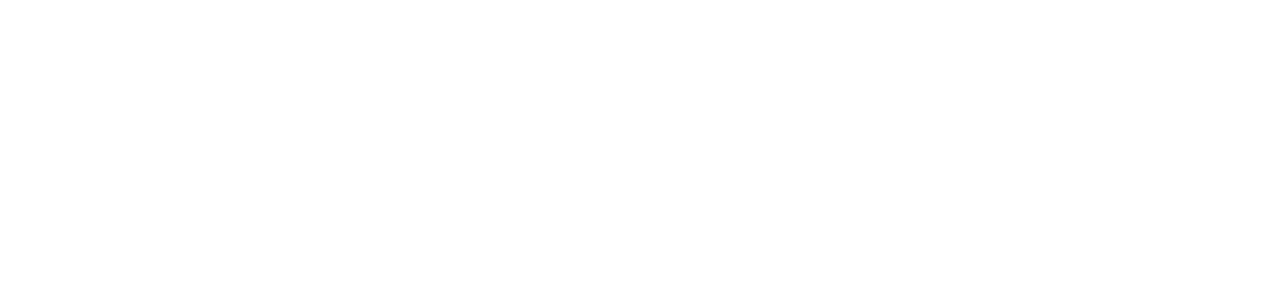
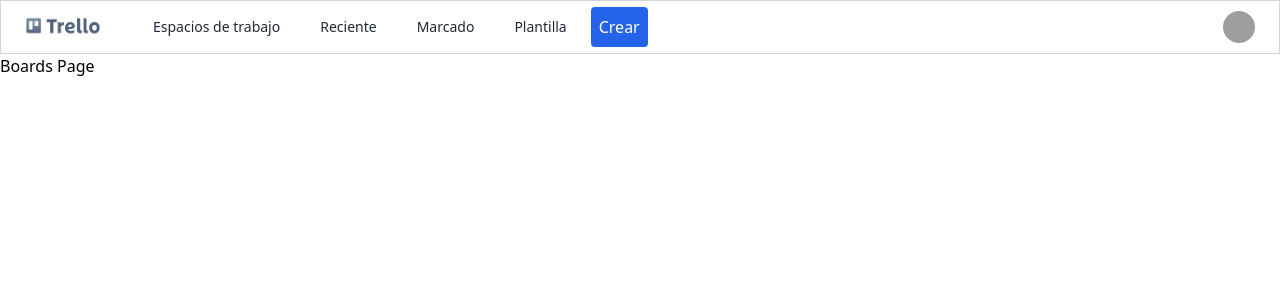
Before and after one commit to brendasutara/trello-clone, an Angular app: page /boards in a window 1280 px wide. Before the commit this address led to /. Shown: the top 300 px of the page. Built offline with nearby package versions, Linux system fonts and the light colour scheme; grey boxes are pictures that could not be loaded.

Commit message:
Maquetado navbar

```diff
--- a/src/app/app.routes.ts
+++ b/src/app/app.routes.ts
@@ -1,9 +1,15 @@
 import { Routes } from '@angular/router';
+
 import { LoginComponent } from './pages/login/login.component';
+import { BoardsComponent } from './pages/boards/boards.component';
 
 export const routes: Routes = [
   {
     path: 'login',
     component: LoginComponent
+  },
+  {
+    path: 'boards',
+    component: BoardsComponent
   }
 ];
--- a/src/app/components/btn/btn.component.html
+++ b/src/app/components/btn/btn.component.html
@@ -1,7 +1,7 @@
 <button
   [type]="typeBtn"
   [ngClass]="colors"
-  class="w-full text-white rounded p-2 text-base font-bold"
+  class="w-full text-white rounded p-2 text-base"
 >
   <ng-content></ng-content>
 </button>
--- a/src/app/components/btn/btn.component.ts
+++ b/src/app/components/btn/btn.component.ts
@@ -20,12 +20,10 @@
     return {
       'bg-green-apple': this.color === 'apple',
       'hover:bg-green-apple-light': this.color === 'apple',
-      'bg-primary-700': this.color === 'primary',
-      'hover:bg-primary-800': this.color === 'primary',
-      'focus:ring-primary-300': this.color === 'primary',
+      'bg-blue-600': this.color === 'primary',
+      'hover:bg-blue-800': this.color === 'primary',
       'bg-red-700': this.color === 'red',
       'hover:bg-red-800': this.color === 'red',
-      'focus:ring-red-300': this.color === 'red',
     };
   }
 }
--- /dev/null
+++ b/src/app/components/navbar/navbar.component.html
@@ -0,0 +1,70 @@
+<nav class="border-gray-300 px-6 border py-1">
+  <div class="flex flex-wrap justify-between items-center">
+    <div class="flex items-center">
+      <a routerLink="/">
+        <img
+          loading="lazy"
+          class="w-20 mr-8"
+          src="/assets/images/logo/logo-gradient-neutral-trello.png"
+          alt="logo"
+        />
+      </a>
+      <div class="flex items-center">
+        <ul class="flex items-center space-x-2 text-sm font-medium">
+          <li>
+            <a
+              class="block py-3 px-4 text-gray-800"
+              >Espacios de trabajo</a
+            >
+          </li>
+          <li>
+            <a
+              class="block py-3 px-4 text-gray-800"
+              >Reciente</a
+            >
+          </li>
+          <li>
+            <a
+              class="block py-3 px-4 text-gray-800"
+              >Marcado</a
+            >
+          </li>
+          <li>
+            <a
+              class="block py-3 px-4 text-gray-800"
+              >Plantilla</a
+            >
+          </li>
+          <li>
+            <app-btn [typeBtn]="'submit'" [color]="'primary'">Crear</app-btn>
+          </li>
+        </ul>
+      </div>
+    </div>
+    <div class="flex items-center">
+      <button
+        type="button"
+        class="flex rounded-full"
+        aria-expanded="false"
+        (click)="isOpen = !isOpen" cdkOverlayOrigin #menuOverlay="cdkOverlayOrigin"
+      >
+        <img
+          class="w-8 h-8 rounded-full"
+          src="https://api.lorem.space/image/face?w=400&h=400"
+          alt="user photo"
+        />
+      </button>
+      <ng-template
+        cdkConnectedOverlay
+        [cdkConnectedOverlayOrigin]="menuOverlay"
+        [cdkConnectedOverlayOpen]="isOpen"
+      >
+        <ul class="example-list">
+          <li>Item 1</li>
+          <li>Item 2</li>
+          <li>Item 3</li>
+        </ul>
+      </ng-template>
+    </div>
+  </div>
+</nav>
--- /dev/null
+++ b/src/app/components/navbar/navbar.component.ts
@@ -0,0 +1,14 @@
+import { CommonModule } from '@angular/common';
+import { Component } from '@angular/core';
+import { BtnComponent } from '../btn/btn.component';
+import { OverlayModule } from '@angular/cdk/overlay';
+
+@Component({
+  selector: 'app-navbar',
+  standalone: true,
+  imports: [CommonModule, BtnComponent, OverlayModule],
+  templateUrl: './navbar.component.html'
+})
+export class NavbarComponent {
+  isOpen = false;
+}
--- /dev/null
+++ b/src/app/pages/boards/boards.component.html
@@ -0,0 +1,2 @@
+<app-navbar></app-navbar>
+<h1>Boards Page</h1>
--- a/src/styles.scss
+++ b/src/styles.scss
@@ -2,3 +2,4 @@
 @tailwind base;
 @tailwind components;
 @tailwind utilities;
+@import '@angular/cdk/overlay-prebuilt.css';
```
Also changed, not shown: src/app/pages/boards/boards.component.ts (added, +13 -0 lines).
